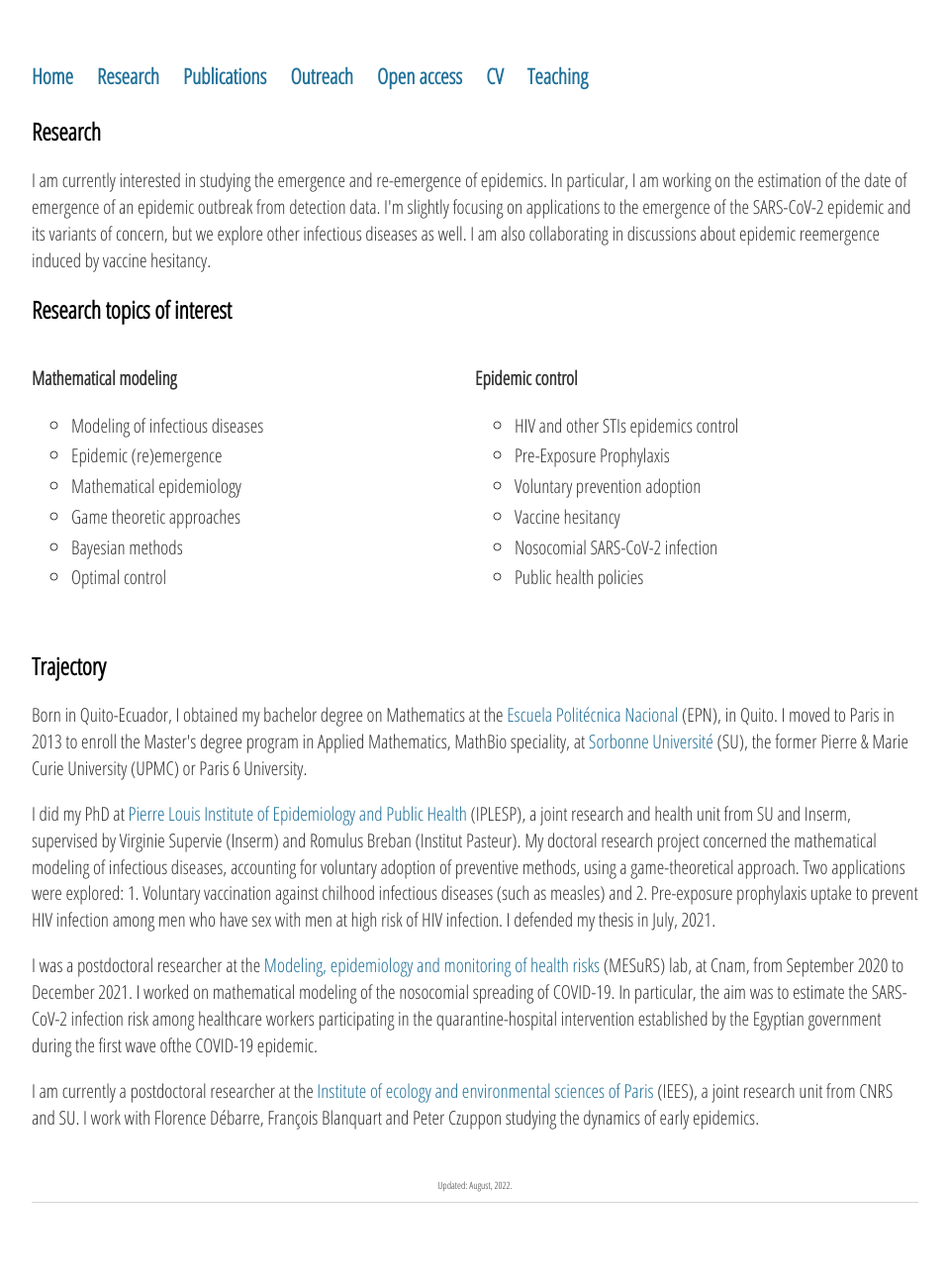
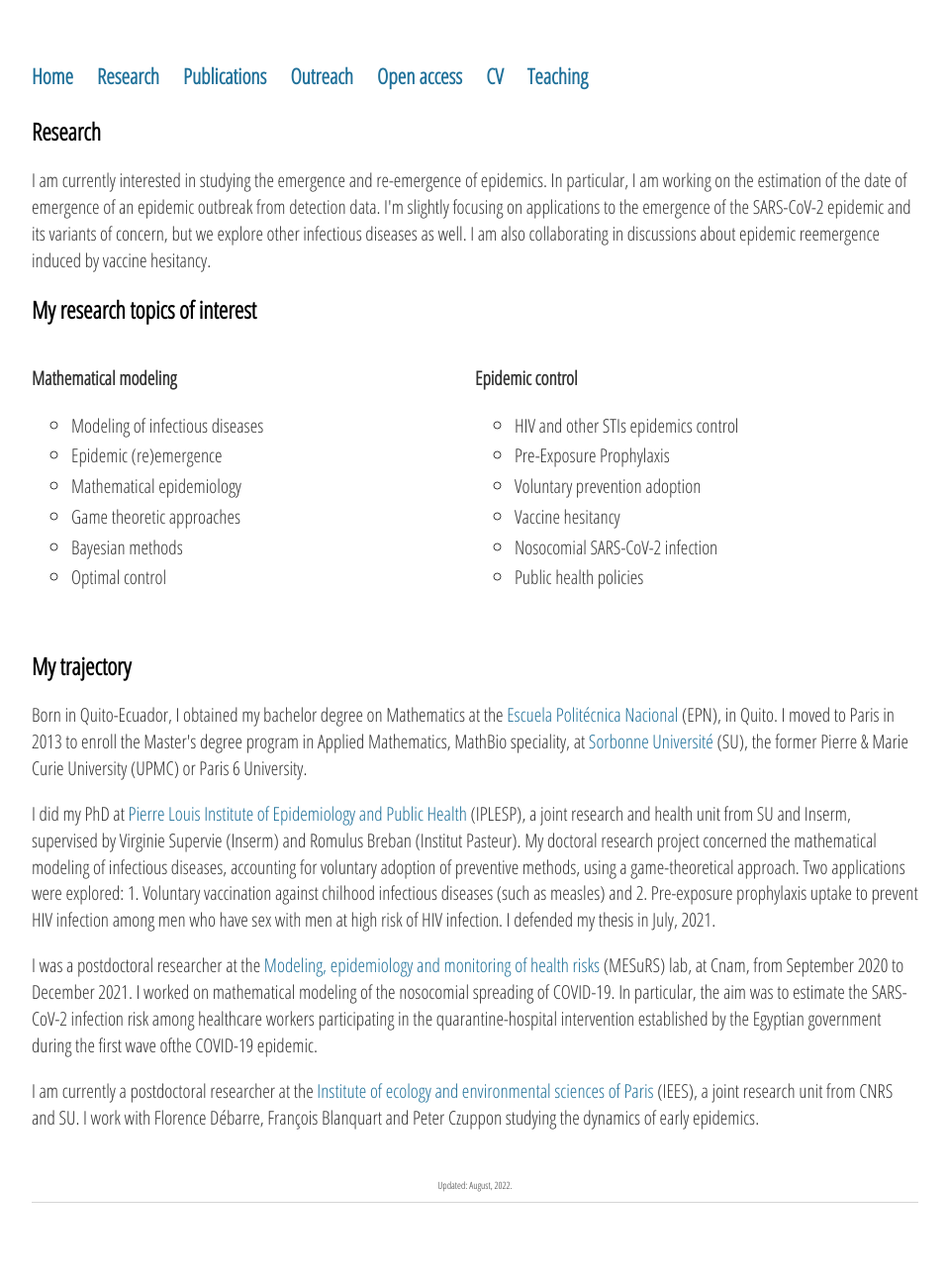
Before and after one commit to sjijon/sjijon.github.io, a Jekyll site: the page built from research.html, in a window 1280 px wide. Shown: the whole page at 99% size, without its empty margins (160-1118 px from the left). Built offline with Jekyll 4.4.1, drawn with Linux system fonts in a browser that asks for light colours; nearby versions of some CDN libraries.

Commit message:
Change titles

```diff
--- a/research.html
+++ b/research.html
@@ -9,7 +9,7 @@ title: Research
 		I am currently interested in studying the emergence and re-emergence of epidemics. In particular, I am working on the estimation of the date of emergence of an epidemic outbreak from detection data. I'm slightly focusing on applications to the emergence of the SARS-CoV-2 epidemic and its variants of concern, but we explore other infectious diseases as well. I am also collaborating in discussions about epidemic reemergence induced by vaccine hesitancy.
 	</p>
 
-	<h2>Research topics of interest</h2>
+	<h2>My research topics of interest</h2>
 	<div class="row">
 		<div class="column">
 		<p><strong>Mathematical modeling</strong></p>
@@ -36,7 +36,7 @@ title: Research
 	</div>
 
 	<br>
-	<h2>Trajectory</h2>
+	<h2>My trajectory</h2>
 	<p>
 	Born in Quito-Ecuador, I obtained my bachelor degree on Mathematics at
 	the <a href="https://math.epn.edu.ec" target="_blank">Escuela Politécnica Nacional</a> (EPN), in Quito.
```
